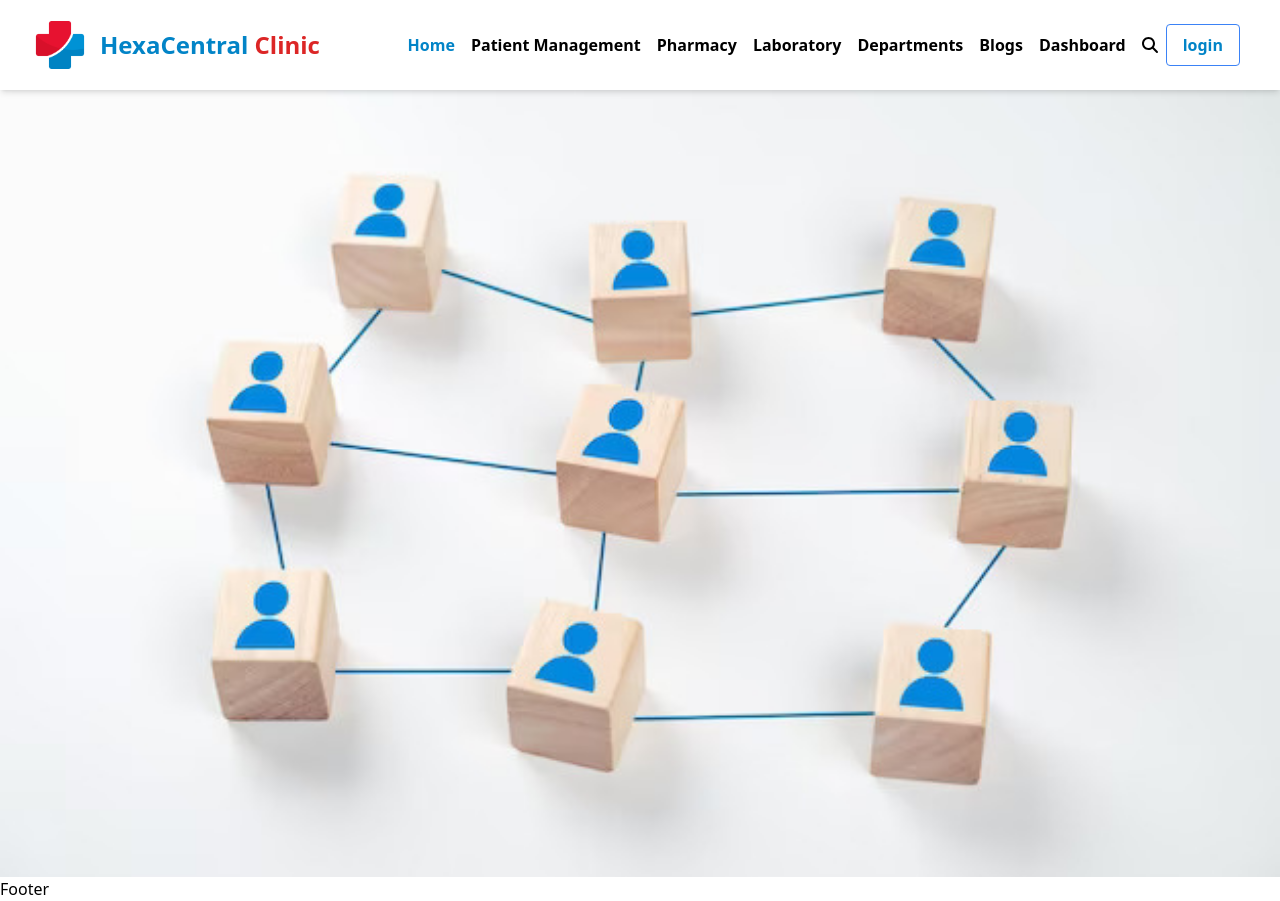
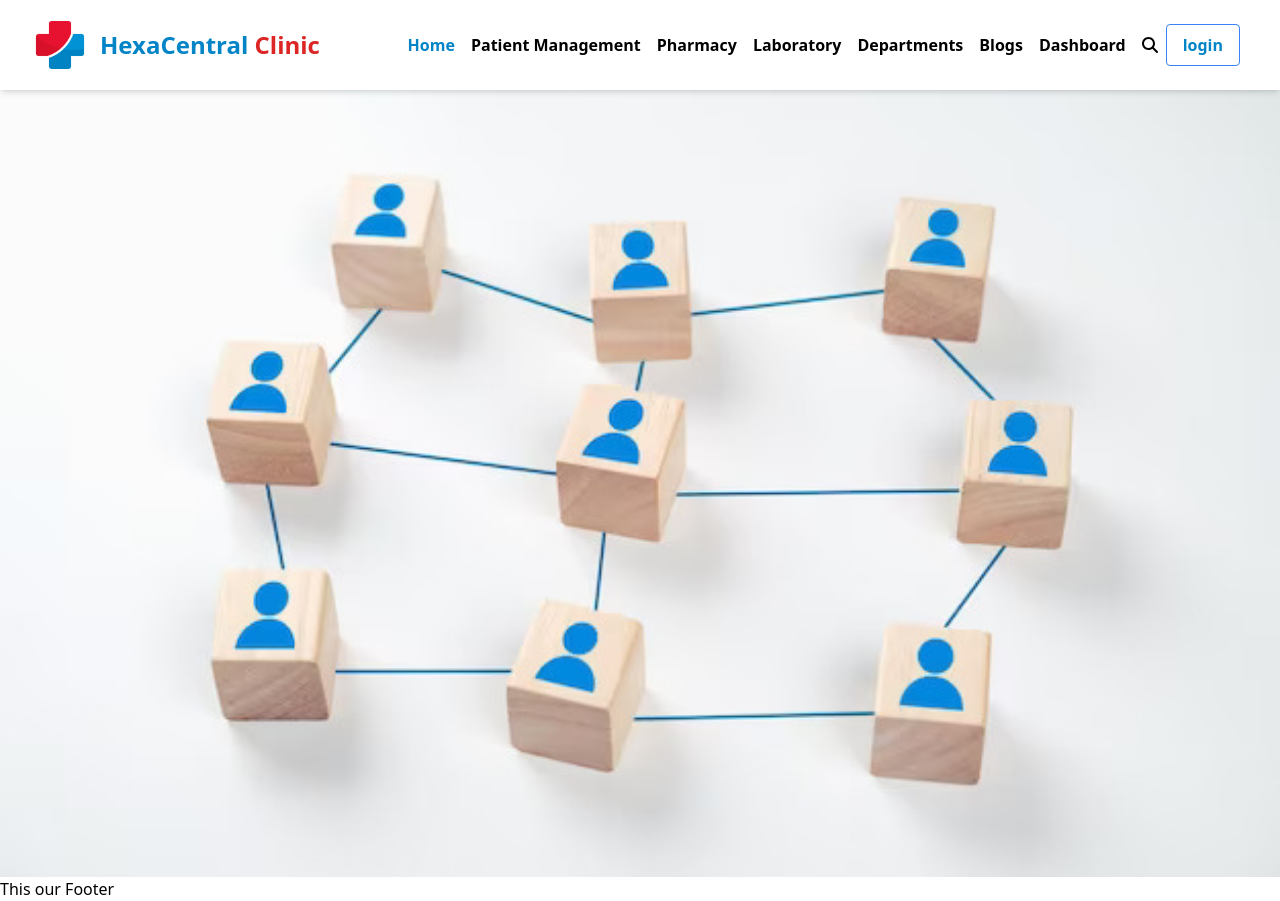
Before and after one commit to team-hexa-script/hospital-management, a Next.js app: page / in a window 1280 px wide. Built offline with nearby package versions, Linux system fonts and the light colour scheme.

Commit message:
Footer component added

```diff
--- a/src/app/(with-layout)/layout.js
+++ b/src/app/(with-layout)/layout.js
@@ -1,3 +1,4 @@
+import Footer from "@/components/Footer";
 import Navbar from "@/components/Navbar";
 import React from "react";
 
@@ -6,7 +7,7 @@ const WithLayout = ({ children }) => {
     <div>
       <Navbar></Navbar>
       {children}
-      <footer>Footer</footer>
+      <Footer></Footer>
     </div>
   );
 };
--- /dev/null
+++ b/src/components/Footer.jsx
@@ -0,0 +1,9 @@
+import React from 'react'
+
+const Footer = () => {
+  return (
+    <div>This our Footer</div>
+  )
+}
+
+export default Footer
```
